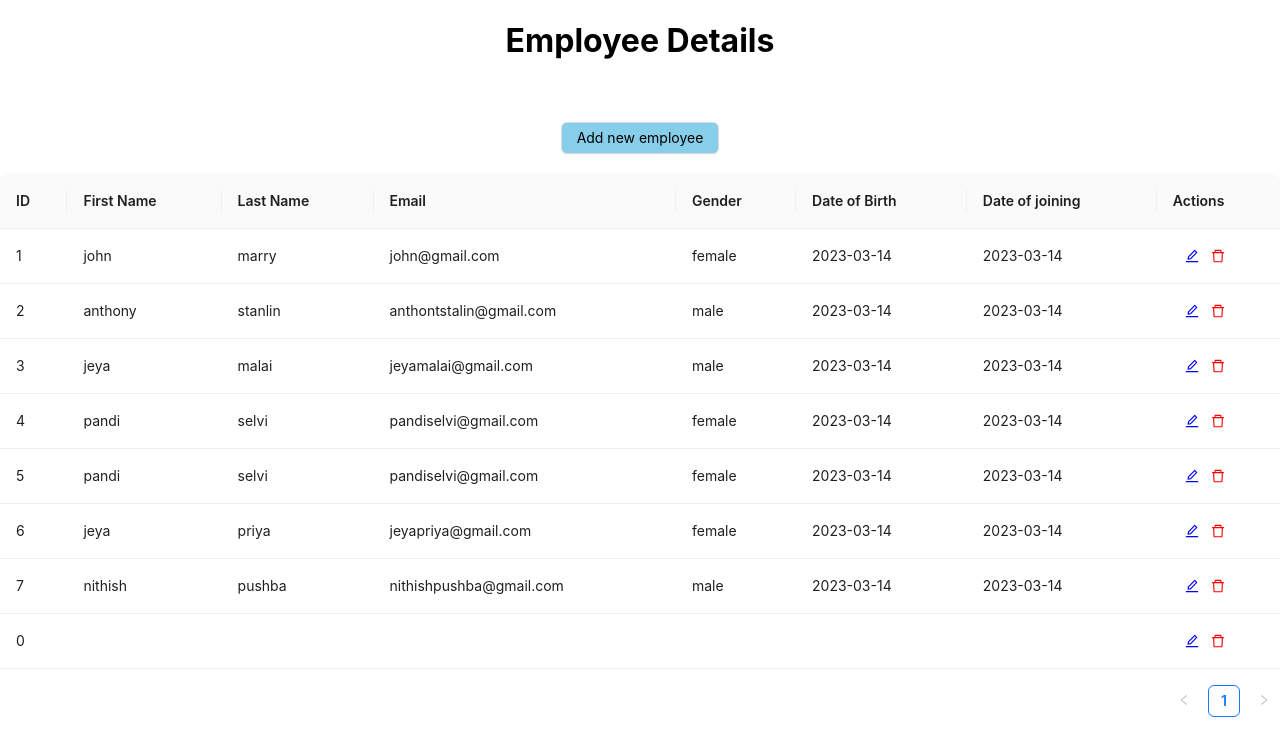
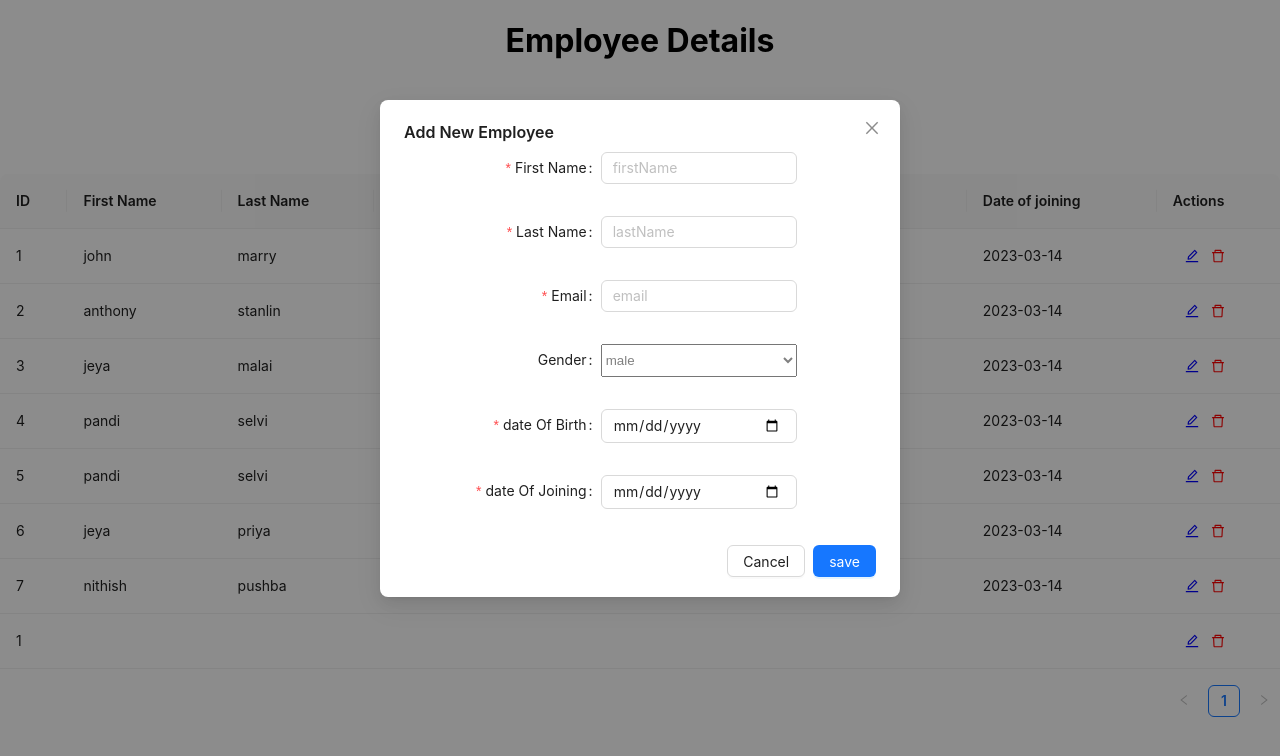
Before and after one commit to jeyap-riya/employee, a React (Create React App) app in the folder tab/: page / in a window 1280 px wide. Both pictures are taken after a click on the button "Add new employee". Shown: the top 756 px of the page. Built offline with nearby package versions, Linux system fonts and the light colour scheme.

Commit message:
some code changes

```diff
--- a/tab/src/App.js
+++ b/tab/src/App.js
@@ -86,7 +86,7 @@ function App() {
   ]);
   const columns=[
     {
-      key:'1',
+      key:"1",
       title:'ID',
       dataIndex:'id',
     },
@@ -142,16 +142,8 @@ function App() {
       },
     },
   ]
-  const save = async (record) => {
-    try {
-      const values = await Form.validateFields();
 
-      edit();
-      handleSave({ ...record, ...values });
-    } catch (errInfo) {
-      console.log('Save failed:', errInfo);
-    }
-  };
+
 
     const onDelete=(record)=>{
     Modal.confirm({
@@ -181,8 +173,9 @@ function App() {
   const onAdd = (record) => {
     setIsAdd(true);
     setAdd({...record})
-    const newEmployee={
-      id:count,
+    const newEmployee=
+    {
+      id:count+1,
       firstName:'',
       lastName:'',
       email:'',
@@ -220,13 +213,14 @@ function App() {
    return (
 
     <div className="App">
-      <header className="App">
+      <header className="App-header">
       <center><h1>Employee Details</h1> </center><br/><br/>
-      <div><center><Button   onClick={onAdd} style={{backgroundColor:"skyblue", color:"Black"}}>Add new employee</Button><br/><br/></center></div>
-       <div><Table columns={columns} dataSource={dataSource}  rowClassName={() => 'editable-row'}/></div>
-       <div><Modal
+      <center><Button   onClick={onAdd} style={{backgroundColor:"skyblue", color:"Black"}}>Add new employee</Button><br/><br/></center>
+       <Table columns={columns} dataSource={dataSource}  rowClassName={() => 'editable-row'}/>
+       <Modal
        title="Edit Employee"
 
+       open={isEdit}
        okText="Save"
        onCancel={()=>{
           resetEdit()
@@ -234,6 +228,7 @@ function App() {
 
       onOk={() => {
         setDataSource(pre=>{
+
           return pre.map(employee=>{
               if(employee.id === edit.id){
                  return edit
@@ -313,10 +308,10 @@ function App() {
           </Space>
           </Form>
         </Modal>
-        </div>
-        <div><Modal
+
+        <Modal
        title="Add New Employee"
-
+       open={isAdd}
        okText="save"
        onCancel={()=>{
         resetAdd()
@@ -359,7 +354,7 @@ function App() {
                 {whitespace:true},
                 {min: 3},
                 ]}hasFeedback>
-              <Input value={add?.firstName} onChange={(e) => {  setAdd((pre)=>{  return{...pre, firstName: e.target.value}; }); }} placeholder="firstName"></Input></Form.Item>
+              <Input value={add?.firstName}  placeholder="firstName"></Input></Form.Item>
             <Form.Item name="lastName"label= "Last Name"  rules={[
               {
                 required: true,
@@ -368,7 +363,7 @@ function App() {
                 {whitespace:true},
                 {min: 3},
                 ]}hasFeedback>
-             <Input value={add?.lasttName} onChange={(e) => {  setAdd((pre)=>{  return{...pre, lastName: e.target.value}; }); }} placeholder="lastName"></Input></Form.Item>
+             <Input value={add?.lastName} placeholder="lastName"></Input></Form.Item>
              <Form.Item name="email"label= "Email"  rules={[
               {
                 required: true,
@@ -376,7 +371,7 @@ function App() {
                 },
                 {type: "email"},
                 ]}>
-              <Input value={add?.email} onChange={(e) => {  setAdd((pre)=>{  return{...pre, email: e.target.value}; }); }} placeholder="email"></Input></Form.Item>
+              <Input value={add?.email}  placeholder="email"></Input></Form.Item>
               <Form.Item name="gender"label= "Gender" requiredMark="optional">
               <select  placeholder="gender"  style={{ color:"gray", width: '100%',height:"33px" }} value={add?.gender} onChange={(e) => {setAdd((pre)=>{return{...pre, gender: e.target.value};});}} >
                       <option value="Male">male</option>
@@ -390,7 +385,7 @@ function App() {
                 },
 
                 ]}hasFeedback>
-              <Input type="date" value={add?.dateOfBirth} onChange={(e) => {  setAdd((pre)=>{  return{...pre, dateOfBirth: e.target.value}; }); }} placeholder="dateOfBirth"></Input></Form.Item>
+              <Input type="date" value={add?.dateOfBirth}  placeholder="dateOfBirth"></Input></Form.Item>
             <Form.Item name="date of joing"label= "date Of Joining"  rules={[
               {
                 required: true,
@@ -398,12 +393,12 @@ function App() {
                 },
 
                 ]}hasFeedback>
-              <Input type="date" value={add?.dateOfJoining} onChange={(e) => {  setAdd((pre)=>{  return{...pre, dateOfJoining: e.target.value}; }); }} placeholder="dateOfJoining"></Input></Form.Item>
+              <Input type="date" value={add?.dateOfJoining}  placeholder="dateOfJoining"></Input></Form.Item>
 
           </Space>
           </Form>
        </Modal>
-       </div>
+
       </header>
     </div>
 
--- a/tab/src/emp.ts
+++ /dev/null
@@ -1,5 +0,0 @@
-
-
-let user={name:"jp",age:10};
-console.log('jp');
-console.log(user.name)
```
Also changed, not shown: 1 other file (tests, documents, lock files or other folders).
